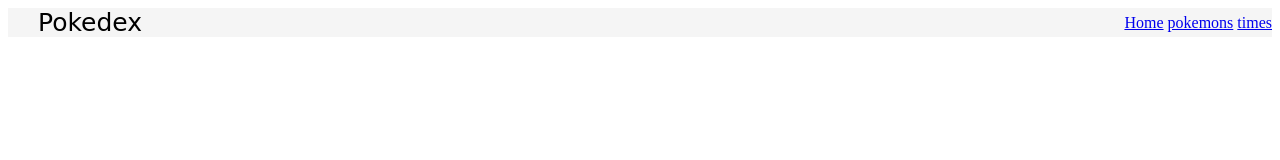
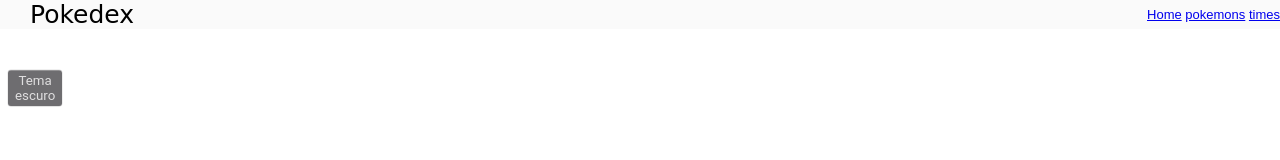
Before and after one commit to yScroww/Pokedex-Site, a plain HTML site: page Pokedex.html in a window 1280 px wide. Drawn offline with Linux system fonts and the light colour scheme.

Commit message:
Add files via upload

```diff
--- a/Pokedex.css
+++ b/Pokedex.css
@@ -1,8 +1,13 @@
 .header {
+  position: fixed;
+  top: 0;
+  left: 0;
+  width: 100%;
   display: flex;
   justify-content: space-between;
   align-items: center;
-    background-color: #f5f5f5;
+  background-color: #f5f5f577;
+  z-index: 1000;
 }
 
 .header .logo {
@@ -12,3 +17,48 @@
   text-decoration: none;
   margin-left: 30px;
 }
+
+.header .nav-items {
+  color: #000;
+  text-decoration: none;
+  font-size: small;
+  font-family: Arial, Helvetica, sans-serif;
+}
+
+.headerpreto .logo {
+  font-size: 25px;
+  font-family: 'Sriracha', cursive;
+  color: #000;
+  text-decoration: none;
+  margin-left: 30px;
+}
+
+.headerpreto .nav-items-preto {
+  color: #ffffff73;
+}
+
+.corpinho {
+  background-color: white;
+}
+
+.corpinhopreto {
+  background-color: #000;
+  color: white;
+}
+
+body {
+  margin-top: 70px;
+}
+.botaozinho{
+display: flex;
+flex-direction: column;
+align-items: center;
+padding: 3px 7px;
+font-family: 'Roboto', sans-serif;
+border-radius: 3px;
+border: none;
+background: #6E6D70;
+box-shadow: 0px 0.5px 1px rgba(0, 0, 0, 0.1), inset 0px 0.5px 0.5px rgba(255, 255, 255, 0.5), 0px 0px 0px 0.5px rgba(0, 0, 0, 0.12);
+color: #DFDEDF;
+touch-action: manipulation;
+}
--- a/Pokedex.html
+++ b/Pokedex.html
@@ -1,13 +1,26 @@
-<header class="header">
+<html>
+<meta charset="UTF-8">
+<meta name="viewport" content="width=device-width, initial-scale=1.0">
+
+<head>
+  <title>Pika</title>
+  <header class="header" id="header">
       <a href="#" class="logo">Pokedex</a>
-  <nav class="nav-items">
+      <nav class="nav-items" id="nav-items">
         <a href="#">Home</a>
         <a href="#">pokemons</a>
         <a href="#">times</a>
       </nav>
+  </header>
 
-</header>
-<meta charset="UTF-8">
-    <meta name="viewport" content="width=device-width, initial-scale=1.0">
-    <title>My Website</title>
+</head>
+
+<body id="corpinho" class="corpinho">
+  <button class="botaozinho" id="botao">Tema <br>escuro</button>
+
+  <script src="Pokedex.js"></script>
+</body>
+
+
 <link rel="stylesheet" href="Pokedex.css">
+</html>
--- /dev/null
+++ b/Pokedex.js
@@ -0,0 +1,8 @@
+var corpinho = document.getElementById("corpinho");
+var header = document.getElementById("header");
+document.getElementById("botao").addEventListener("click", function(){
+    corpinho.classList.toggle("corpinho");
+    corpinho.classList.toggle("corpinhopreto");
+    header.classList.toggle("headerpreto");
+    document.getElementById("nav-items").classList.toggle("nav-items-preto");
+});
```
Lines whose indentation alone changed are shown as unchanged.
